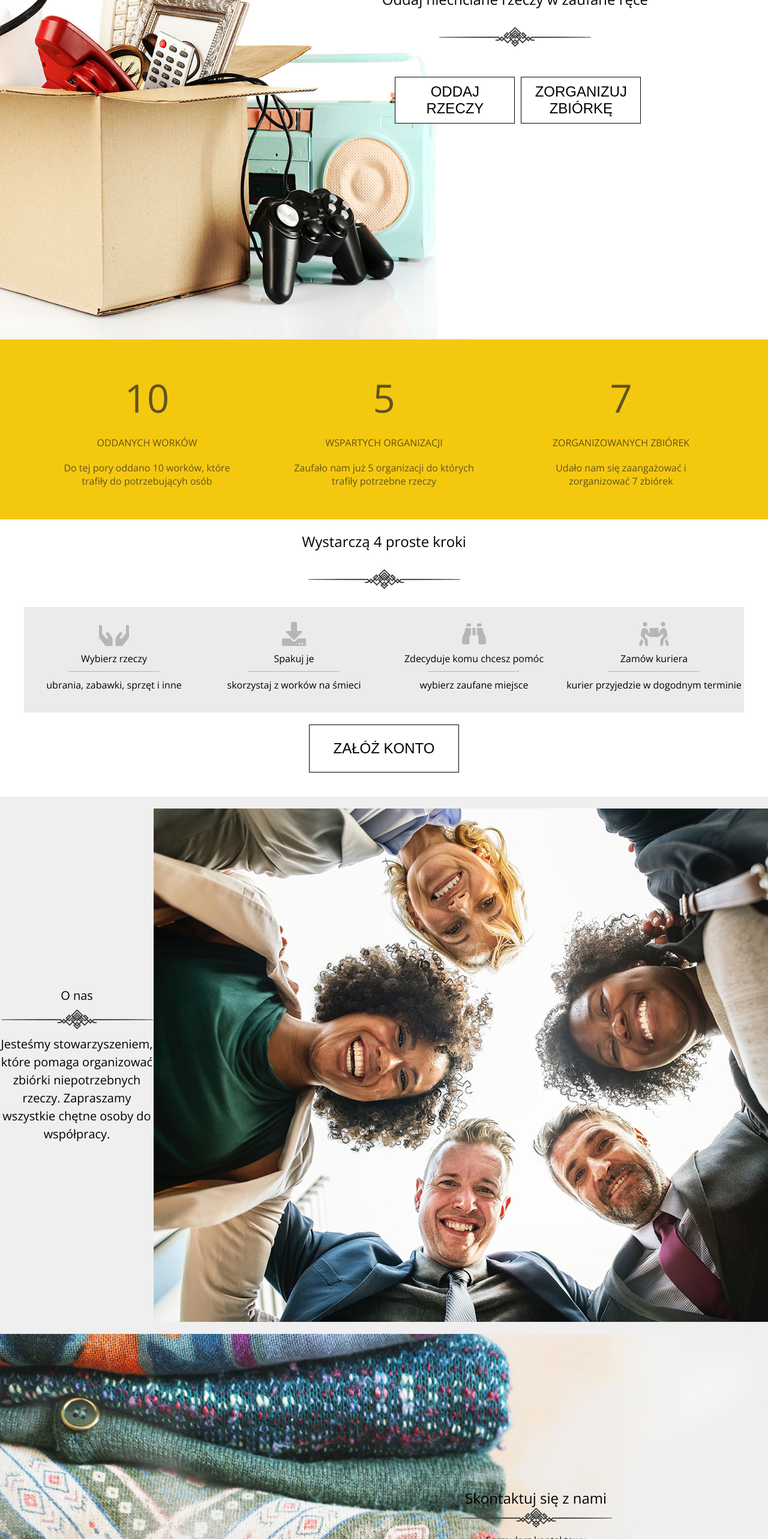
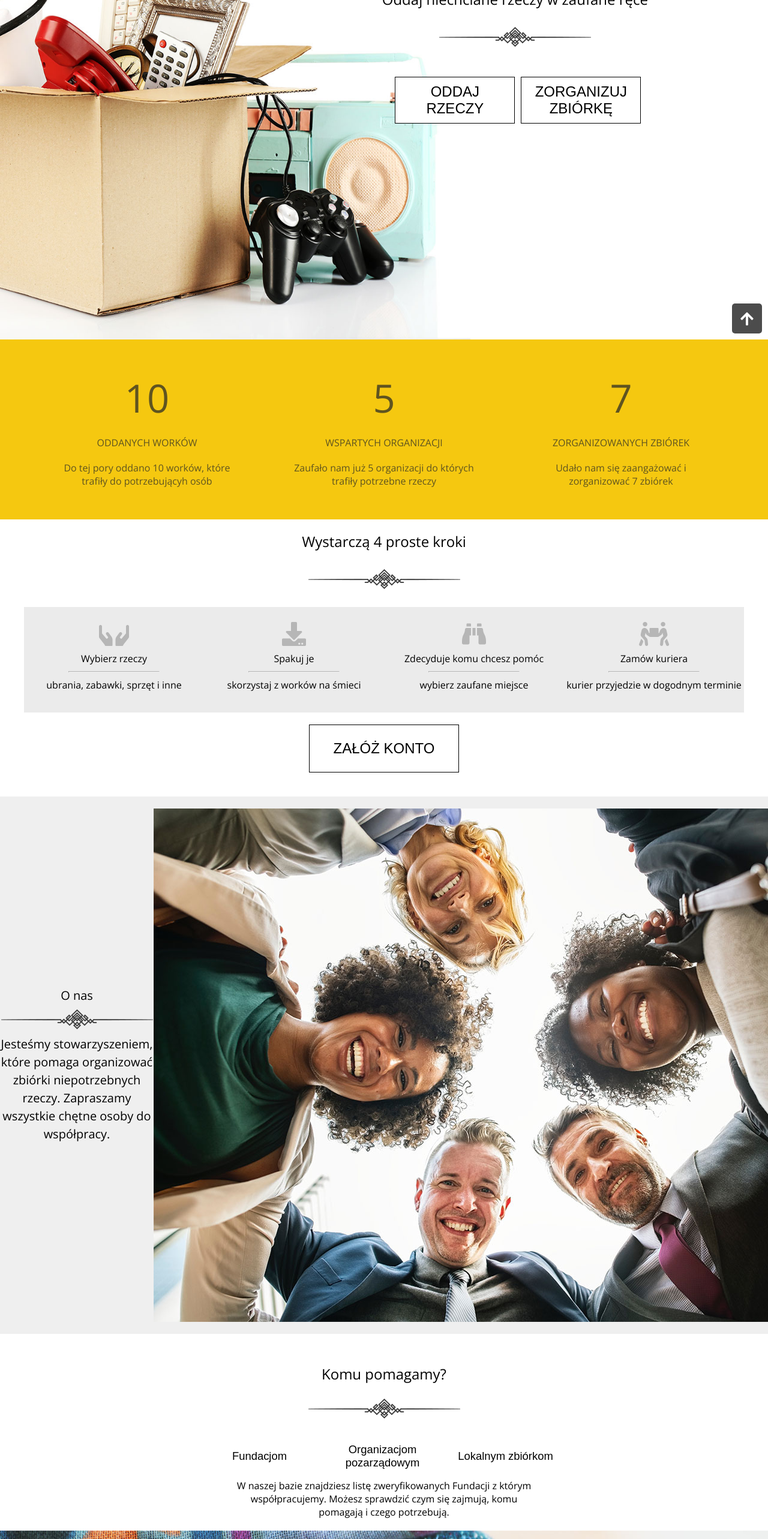
Before and after one commit to KrzysztofGasik/Oddam-Rzeczy, a React app: page / in a window 1280 px wide. Shown: the part 234-2800 px from the top of the page at 60% size. Built offline with nearby package versions, Linux system fonts and the light colour scheme.

Commit message:
Walidacja formularza + sekcja o Fundacjach - częściowa

```diff
--- a/package.json
+++ b/package.json
@@ -39,6 +39,7 @@
         "react-dom": "^16.8.6",
         "react-router-dom": "^5.0.0",
         "react-router-transition": "^1.3.0",
+        "react-scroll": "^1.7.12",
         "react-transition-group": "^1.2.1"
     }
 }
--- a/scss/partials/_footer.scss
+++ b/scss/partials/_footer.scss
@@ -34,6 +34,10 @@ footer {
       border-bottom: 1px solid #000;
       padding: 20px;
     }
+    input[type="submit"] {
+      margin-top: 25px;
+      border: 1px solid #000;
+    }
     div {
       #email {
         margin-left: 20px;
--- /dev/null
+++ b/scss/partials/_funds.scss
@@ -0,0 +1,34 @@
+#Funds {
+  display: flex;
+  flex-direction: column;
+  align-items: center;
+  justify-content: center;
+  margin-top: 50px;
+  span {
+    font-size: 1.5em;
+  }
+  img {
+    margin: 25px 0;
+  }
+  .funds__buttons {
+    display: flex;
+    justify-content: space-evenly;
+    button {
+      background: transparent;
+      border: 1px solid rgba(0, 0, 0, 0);
+      padding: 15px;
+      margin-right: 5px;
+      font-size: 1.15em;
+      width: 200px;
+    }
+    button:hover {
+        border-color: rgba(0, 0, 0, 1);
+        cursor: pointer;
+    }
+  }
+  p {
+      width: 500px;
+      text-align: center;
+      margin-bottom: 20px;
+  }
+}
--- a/scss/partials/_header.scss
+++ b/scss/partials/_header.scss
@@ -23,16 +23,16 @@ header {
     }
   }
 
-  ul {
+  nav {
     list-style-type: none;
-    li {
+    a {
       display: inline-block;
       padding: 10px;
       border: 1px solid rgba(0, 0, 0, 0);
       background: #fff;
       transition: border-color 0.2s ease-in-out;
     }
-    li:hover {
+    a:hover {
       border-color: rgba(0, 0, 0, 1);
       cursor: pointer;
     }
--- a/scss/style.scss
+++ b/scss/style.scss
@@ -2,6 +2,7 @@
 @import "partials/infobar";
 @import "partials/begin";
 @import "partials/about";
+@import "partials/funds";
 @import "partials/footer";
 
 * {
@@ -15,3 +16,30 @@ body,
   font-family: "Open Sans", sans-serif;
   height: 100%;
 }
+
+.scrollBottom, .scrollTop {
+  opacity: 0.7;
+  background: #000;
+  width: 50px;
+  height: 50px;
+  position: fixed;
+  border-radius: 5px;
+  border: none;
+  &:hover {
+    opacity: 1;
+  }
+  i {
+    font-size: 25px;
+    color: #fff;
+  }
+}
+
+.scrollBottom {
+  top: 10px;
+  right: 10px;
+}
+
+.scrollTop {
+  bottom: 10px;
+  right: 10px;
+}
--- a/src/App.js
+++ b/src/App.js
@@ -5,18 +5,34 @@ import { Header } from "./Components/Header/Header";
 import { InfoBar } from "./Components/InfoBar/InfoBar";
 import { Begin } from "./Components/Begin/Begin";
 import { About } from "./Components/About/About";
-
+import { Funds } from "./Components/Funds/Funds";
 import { Footer } from "./Components/Footer/Footer";
+import { animateScroll as scroll } from "react-scroll";
 
 class App extends Component {
+  scrollToTop = () => {
+    scroll.scrollToTop();
+  };
+
+  scrollToBottom = () => {
+    scroll.scrollToBottom();
+  };
+
   render() {
     return (
       <>
+        <button className="scrollBottom" onClick={this.scrollToBottom}>
+          <i class="fas fa-arrow-down" />
+        </button>
         <Header />
         <InfoBar />
         <Begin />
         <About />
+        <Funds />
         <Footer />
+        <button className="scrollTop" onClick={this.scrollToTop}>
+          <i class="fas fa-arrow-up" />
+        </button>
       </>
     );
   }
--- a/src/Components/About/About.js
+++ b/src/Components/About/About.js
@@ -2,7 +2,7 @@ import React, { Component } from "react";
 
 const About = () => {
   return (
-    <section className="about__wrapper">
+    <section className="about__wrapper" id="About">
       <div className="about__info">
         <span>O nas</span>
         <img src="../img/decoration.png" />
--- a/src/Components/Begin/Begin.js
+++ b/src/Components/Begin/Begin.js
@@ -25,7 +25,7 @@ const BeginContent = [
 
 const Begin = () => {
   return (
-    <section className="begin__wrapper">
+    <section className="begin__wrapper" id="Begin">
         <span className="begin__title">Wystarczą 4 proste kroki</span>
         <img src="../img/decoration.png" />
         <div className="begin__info">
--- a/src/Components/Footer/Footer.js
+++ b/src/Components/Footer/Footer.js
@@ -1,23 +1,86 @@
 import React, { Component } from "react";
 
-const Footer = () => {
+class Footer extends Component {
+  constructor(props) {
+    super(props);
+    this.state = {
+      name: "",
+      email: "",
+      message: "",
+      success: false
+    };
+  }
+
+  changeForm = (e, field) => {
+    this.setState({
+      [field]: e.target.value
+    });
+  };
+
+  ValidateSubmit = e => {
+    e.preventDefault();
+    if (
+      this.state.name != "" &&
+      this.state.email != "" &&
+      this.state.message != ""
+    ) {
+      this.setState({
+        success: true,
+        name: "",
+        email: "",
+        message: ""
+      },()=> {
+        this.timer = setTimeout(() => {
+          this.setState({
+            success: false
+          });
+        }, 5000);
+      });
+    }
+  };
+
+  componentWillUnmount() {
+    clearTimeout(this.timer);
+  }
+
+  render() {
     return (
-    <footer>
-      <div className="footer__wrapper">
+      <footer id="Footer">
+        <form className="footer__wrapper">
           <span>Skontaktuj się z nami</span>
           <img src="../img/decoration.png" />
           <div className="contact__form">
             <span>Formularz kontaktowy</span>
             <div>
-            <input type="text" id="name" placeholder="Imię" />
-            <input type="email" id="email" placeholder="Email" />
+              <input
+                type="text"
+                id="name"
+                placeholder="Imię"
+                value={this.state.name}
+                onChange={e => this.changeForm(e, "name")}
+              />
+              <input
+                type="email"
+                id="email"
+                placeholder="Email"
+                value={this.state.email}
+                onChange={e => this.changeForm(e, "email")}
+              />
             </div>
-          <input type="text" id="message" placeholder="Wiadomość" />
-          <button>Wyślij</button>
+            <input
+              type="text"
+              id="message"
+              placeholder="Wiadomość"
+              value={this.state.message}
+              onChange={e => this.changeForm(e, "message")}
+            />
+            <input type="submit" value="Wyślij" onClick={this.ValidateSubmit}/>
           </div>
-      </div>
+          {this.state.success ? <span style={{color: 'red'}}>Formularz wysłany, dzięki</span> : <p>Uzupełnij formularz</p>}
+        </form>
       </footer>
     );
-};
+  }
+}
 
 export { Footer };
--- /dev/null
+++ b/src/Components/Funds/Funds.js
@@ -0,0 +1,22 @@
+import React, { Component } from "react";
+
+const Funds = () => {
+  return (
+    <section id="Funds">
+      <span>Komu pomagamy?</span>
+      <img src="../img/decoration.png" />
+      <div className="funds__buttons">
+        <button>Fundacjom</button>
+        <button>Organizacjom pozarządowym</button>
+        <button>Lokalnym zbiórkom</button>
+      </div>
+      <p>
+        W naszej bazie znajdziesz listę zweryfikowanych Fundacji z którym
+        współpracujemy. Możesz sprawdzić czym się zajmują, komu pomagają i czego
+        potrzebują.
+      </p>
+    </section>
+  );
+};
+
+export { Funds };
--- a/src/Components/Header/Header.js
+++ b/src/Components/Header/Header.js
@@ -1,6 +1,8 @@
 import React, { Component } from "react";
+import { Link, animateScroll as scroll } from "react-scroll";
 
 const Header = () => {
+
   return (
     <header>
       <div className="login__buttons">
@@ -8,13 +10,39 @@ const Header = () => {
         <button>Załóż konto</button>
       </div>
       <nav>
-          <ul>
-            <li>Start</li>
-            <li>O co chodzi?</li>
-            <li>O nas</li>
-            <li>Fundacje i organizacje</li>
-            <li>Kontakt</li>
-          </ul>
+          <Link to="InfoBar"
+            spy={true}
+            smooth={true}
+            offset={-70}
+            duration={500}
+          >Start</Link>
+          <Link to="Begin"
+            spy={true}
+            smooth={true}
+            offset={-70}
+            duration={500}
+          >O co chodzi?</Link>
+          <Link to="About"
+            spy={true}
+            smooth={true}
+            offset={-70}
+            duration={500}
+          >O nas</Link>
+          <Link to="Funds"
+            spy={true}
+            smooth={true}
+            offset={-70}
+            duration={500}
+          >Fundacje i organizacje</Link>
+          <Link
+            to="Footer"
+            spy={true}
+            smooth={true}
+            offset={-70}
+            duration={500}
+          >
+            Kontakt
+          </Link>
       </nav>
       <div className="header__wrapper">
         <p>Zacznij pomagać!</p>
--- a/src/Components/InfoBar/InfoBar.js
+++ b/src/Components/InfoBar/InfoBar.js
@@ -20,7 +20,7 @@ const InfoBarContent = [
 
 const InfoBar = () => {
   return (
-    <section className="infobar__wrapper">
+    <section className="infobar__wrapper" id="InfoBar">
       {
         InfoBarContent.map((val,index)=>{
             return (
```
Also changed, not shown: 1 other file (tests, documents, lock files or other folders). Lines whose indentation alone changed are shown as unchanged.
